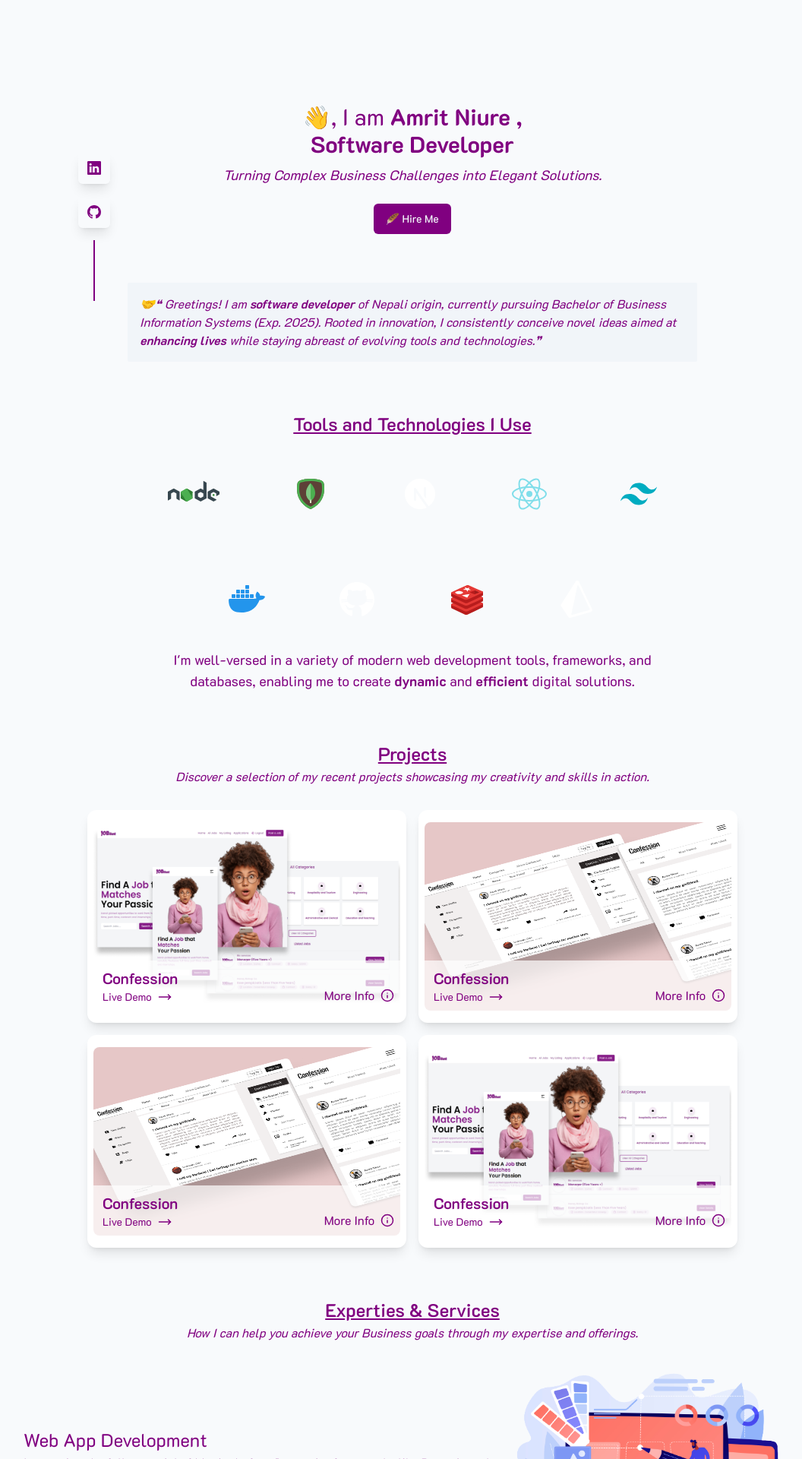
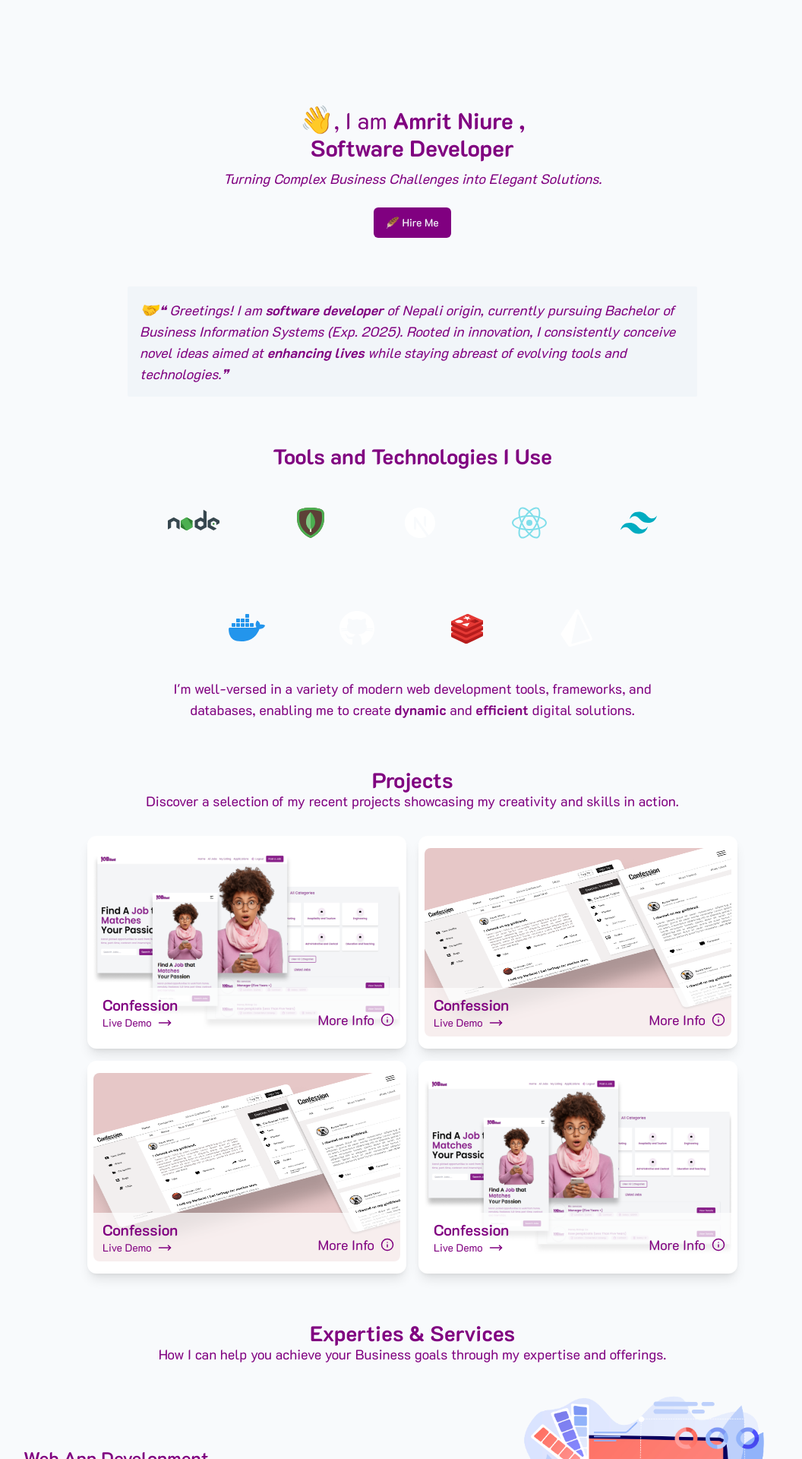
Before and after one commit to amrit-niure/Niure, a Next.js app: page / in a window 1280 px wide. Shown: the part 120-2040 px from the top of the page at 76% size, without its empty margins (97-1153 px from the left). Built offline with nearby package versions, Linux system fonts and the light colour scheme.

Commit message:
half contact form ..

```diff
--- a/src/app/page.tsx
+++ b/src/app/page.tsx
@@ -12,7 +12,7 @@ const page: FC<pageProps> = ({}) => {
 
   return (
     <main className="flexbox dark:bg-slate-900 transition ease-linear duration-200">
-      <div className="container relative text-primary flex flex-col gap-16 dark:text-slate-100">
+      <div className="container relative text-primary flex flex-col gap-16 dark:text-slate-100 text-lg">
         <Landing />
         <div className="absolute md:fixed top-[0vh] left-2 z-20">
         <FloatingIcons />
--- a/src/components/Contact.tsx
+++ b/src/components/Contact.tsx
@@ -1,24 +1,34 @@
-'use client'
-import React, { FC } from 'react';
-import { useFormik } from 'formik';
-import * as Yup from 'yup';
+"use client";
+import React, { FC } from "react";
+import { useFormik } from "formik";
+import * as Yup from "yup";
+import { BiMailSend, BiMessageRounded } from "react-icons/bi";
+import { ArrowRight, Pen } from "lucide-react";
+import { BsPencilSquare } from "react-icons/bs";
+import { AiTwotonePhone } from "react-icons/ai";
 
 interface ContactProps {}
 
 const Contact: FC<ContactProps> = () => {
   const validationSchema = Yup.object({
-    name: Yup.string().required('Name is required'),
-    email: Yup.string().email('Invalid email format').required('Email is required'),
-    project: Yup.string().required('Project is required'),
+    name: Yup.string().required("Name is required"),
+    email: Yup.string()
+      .email("Invalid email format")
+      .required("Email is required"),
+    project: Yup.string().required("Project is required"),
   });
 
   const initialValues = {
-    name: '',
-    email: '',
-    project: '',
+    name: "",
+    email: "",
+    project: "",
   };
 
-  const onSubmit = (values: { name: string; email: string; project: string }) => {
+  const onSubmit = (values: {
+    name: string;
+    email: string;
+    project: string;
+  }) => {
     // Handle form submission here
     console.log(values);
   };
@@ -30,20 +40,68 @@ const Contact: FC<ContactProps> = () => {
   });
 
   return (
-    <section>
-      <span>Get in Touch</span>
-      <h2>Contact Me</h2>
+    <section className="">
+      <div className="flexbox flex-col  pb-4">
+        <span className="text-h1 font-semibold">Get in Touch</span>
+        <h2 className="hidden md:flex">Contact Me</h2>
+      </div>
+      <div className=" flex flex-col md:flex-row ">
+        <div className="flex-1 flex flex-col gap-8">
+          <h3 className="flexbox text-h2 font-semibold">Talk to me</h3>
+          <div className="px-8 flex flex-col gap-4">
 
-      <div>
-        <div>
-          <h3>Talk to me</h3>
-          <div>{/* Your contact cards here */}</div>
+            <div className="flexbox flex-col gap-1 py-4 bg-white shadow-lg rounded-2xl">
+             <BiMailSend className = "text-4xl" />
+              <h3 className="font-bold">Email</h3>
+              <span className="text-main-light font-semibold">codetocontact.newray@gmail.com</span>
+              <a
+                href="mailto:codetocontact.newray@gmail.com"
+                target="_blank"
+                className="contact__button"
+              >
+              <span className="flex items-center  gap-2 font-semibold"> Write me{" "} <BsPencilSquare /></span>
+
+              </a>
+            </div>
+
+            {/* phone */}
+            <div className="flexbox flex-col gap-1  py-4 bg-white shadow-lg rounded-2xl">
+             <BiMailSend className = "text-4xl" />
+              <h3 className="font-bold">Phone</h3>
+              <span className="text-main-light font-semibold">+61 424 562 124</span>
+              <a
+
+                href="tel:+1234567890"
+                target="_blank"
+                className="contact__button"
+              >
+              <span className="flex items-center  gap-2 font-semibold"> Call me{" "} <AiTwotonePhone /></span>
+                <i className="bx bx-right-arrow-alt contact__button-icon"></i>
+              </a>
+            </div>
+
+            {/* other */}
+
+            <div className="flexbox flex-col gap-1  py-4 bg-white shadow-lg rounded-2xl">
+             <BiMailSend className = "text-4xl" />
+              <h3 className="font-bold">LinkedIn </h3>
+              <span className="text-main-light font-semibold">Amrit Niure</span>
+              <a
+                href="https://www.linkedin.com/messaging/compose/?to=amrit-niure-313a75230" target="_blank"
+                className="contact__button"
+              >
+              <span className="flex items-center  gap-2 font-semibold"> Message Me{" "} <BiMessageRounded className="text-bold"/></span>
+                <i className="bx bx-right-arrow-alt contact__button-icon"></i>
+              </a>
+            </div>
+
+          </div>
         </div>
-
-        <div>
-          <h3>Write me Your Project</h3>
+        {/* second col */}
+        <div className="flex-1">
+        <h3 className="flexbox text-h2 font-semibold">Write Me Your Project</h3>
           <form onSubmit={formik.handleSubmit}>
-            <div>
+            <div className="flex flex-col">
               <label htmlFor="name">Name</label>
               <input
                 type="text"
--- a/src/components/FloatingIcons.tsx
+++ b/src/components/FloatingIcons.tsx
@@ -4,7 +4,7 @@ import { BsLinkedin, BsGithub } from "react-icons/bs";
 interface FloatingIconsProps {};
 
 const FloatingIcons: FC<FloatingIconsProps> = ({}) => {
-  return <div className="absolute left-0 md:left-[15vw] top-[30vh] md:top-[40vh] flex flex-col gap-4 items-center ">
+  return <div className="hidden left-0  top-[30vh] lg:left-[15vw] lg:top-[40vh] flex flex-col gap-4 items-center ">
   <a
     href="https://www.linkedin.com/in/amrit-niure-313a75230/"
     target="_blank"
--- a/src/components/Footer.tsx
+++ b/src/components/Footer.tsx
@@ -7,7 +7,7 @@ interface FooterProps {}
 
 const Footer: FC<FooterProps> = ({}) => {
   return (
-    <div className="flexbox bg-purple-950 dark:bg-slate-950 ">
+    <div className="flexbox bg-purple-950 dark:bg-[#271f4d]   ">
       <div className="container flexbox flex-col gap-8 text-white pt-16 py-8">
         <div className="flexbox flex-col gap-4">
           <h1 className="text-biggest font-bold ">Amrit Niure</h1>
--- a/src/components/Landing.tsx
+++ b/src/components/Landing.tsx
@@ -16,11 +16,11 @@ interface LandingProps {}
 const Landing: FC<LandingProps> = ({}) => {
   return (
     <div
-      className={`px-4 flex gap-16 flex-col items-center  justify-center pt-[15vh]  md:pt-[25vh]`}
+      className={`px-4 flex gap-16 flex-col items-center  justify-center pt-[15vh]  md:pt-[25vh] text-lg`}
     >
       <div className="flex gap-2 flex-col items-center justify-center">
         <h1 className="text-3xl text-center ">
-          <span className="text-3xl">👋</span>, I am{" "}
+          <span className="text-4xl">👋</span>, I am{" "}
           <span className="font-bold ">Amrit Niure , </span> <br />
           <span className="font-bold">
             {" "}
@@ -36,14 +36,14 @@ const Landing: FC<LandingProps> = ({}) => {
         <p
           className={`text-center md:text-left w-lg md:w-[750px] bg-slate-100 dark:bg-slate-800 italic p-4 rounded-sm `}
         >
-          🤝❝ Greetings! I am <b>software developer</b> of Nepali origin,
+          <span className="text-xl">🤝</span>❝ Greetings! I am <b>software developer</b> of Nepali origin,
           currently pursuing Bachelor of Business Information Systems (Exp. 2025). Rooted in innovation, I consistently conceive novel
           ideas aimed at <b> enhancing lives</b> while staying abreast of evolving tools
           and technologies.❞
         </p>
       </div>
       <div className="flex gap-8 flex-col items-center justify-items-center">
-        <h1 className="text-h1 underline text-center font-semibold">
+        <h1 className="text-biggest  text-center font-bold">
           Tools and Technologies I Use
         </h1>
         <div className="flex flex-wrap justify-center items-center gap-8 md:gap-16 w-lg md:w-[750px] px-2">
--- a/src/components/Projects.tsx
+++ b/src/components/Projects.tsx
@@ -46,10 +46,10 @@ const Projects: FC<ProjectsProps> = ({}) => {
   return (
     <div className="flexbox flex-col gap-8 group">
       <div>
-        <h1 className="text-center text-h1 font-semibold underline">
+        <h1 className="text-center text-biggest font-bold ">
           Projects
         </h1>
-        <p className="text-center  italic">
+        <p className="text-center ">
           Discover a selection of my recent projects showcasing my creativity
           and skills in action.
         </p>
--- a/src/components/Services.tsx
+++ b/src/components/Services.tsx
@@ -5,12 +5,12 @@ interface ServicesProps {}
 
 const Services: FC<ServicesProps> = ({}) => {
   return (
-    <div className="flex flex-col gap-8 ">
+    <div className="flex flex-col gap-8 text-lg ">
       <div>
-        <h1 className="text-center text-h1 font-semibold underline">
+        <h1 className="text-center text-biggest font-bold ">
           Experties & Services
         </h1>
-        <p className="text-center italic px-4 md:px-0">
+        <p className="text-center  px-4 md:px-0">
           How I can help you achieve your Business goals through my expertise
           and offerings.
         </p>
@@ -20,7 +20,7 @@ const Services: FC<ServicesProps> = ({}) => {
         {/* first */}
         <div className="flex flex-col-reverse md:flex-row justify-center items-center">
           <div className="py-4">
-            <h1 className="text-h1 font-semiboldv">Web App Development</h1>
+            <h1 className="text-h1 font-semibold">Web App Development</h1>
             <p>
               Leveraging the full potential of blazingly fast Javascript
               frameworks like React js and Next js to build profecient and
@@ -45,7 +45,7 @@ const Services: FC<ServicesProps> = ({}) => {
             className=" "
           />
           <div className="py-4">
-            <h1 className="text-h1">Server Side Development</h1>
+            <h1 className="text-h1 font-semibold">Server Side Development</h1>
             <p>
               I specialize in crafting robust server-side solutions using
               Node.js and Express.js. My expertise extends to proficiently
@@ -59,7 +59,7 @@ const Services: FC<ServicesProps> = ({}) => {
 
         <div className="flex flex-col-reverse md:flex-row justify-center items-center ">
           <div className="py-4">
-            <h1 className="text-h1 font-semiboldv">Database Managment</h1>
+            <h1 className="text-h1 font-semibold">Database Managment</h1>
             <p>
               As a seasoned database management specialist, I bring expertise in
               a range of database technologies, including PostgreSQL, MySQL,
@@ -89,7 +89,7 @@ const Services: FC<ServicesProps> = ({}) => {
             className=" "
           />
           <div className="py-4">
-            <h1 className="text-h1">RESTful API Development</h1>
+            <h1 className="text-h1 font-semibold">RESTful API Development</h1>
             <p>
             Proficient in Node.js and Express.js, My expertise lies in creating efficient and
               scalable RESTful APIs. Whether it's structuring endpoints,
@@ -102,7 +102,7 @@ const Services: FC<ServicesProps> = ({}) => {
         {/* fifth*/ }
         <div className="flex flex-col-reverse md:flex-row justify-center items-center ">
           <div className="py-4">
-            <h1 className="text-h1 font-semiboldv">Testing and Debugging</h1>
+            <h1 className="text-h1 font-semibold">Testing and Debugging</h1>
             <p>
             With a keen eye for detail, I excel in  testing and debugging, ensuring the reliability and functionality of web applications. My expertise lies in crafting comprehensive test cases, conducting thorough testing, and pinpointing and resolving issues efficiently.
             </p>
--- a/tailwind.config.ts
+++ b/tailwind.config.ts
@@ -12,6 +12,8 @@ const config: Config = {
       colors: {
         // 'primary' : "#154c79",
         'primary' : "purple",
+        'main' : 'rgb(2 6 23);',
+        'main-light' : 'rgba(2, 6, 23,0.6);',
         "secondary" : "#FCA311",
         "semi-white" : "#E5E5E5"
       },
```
